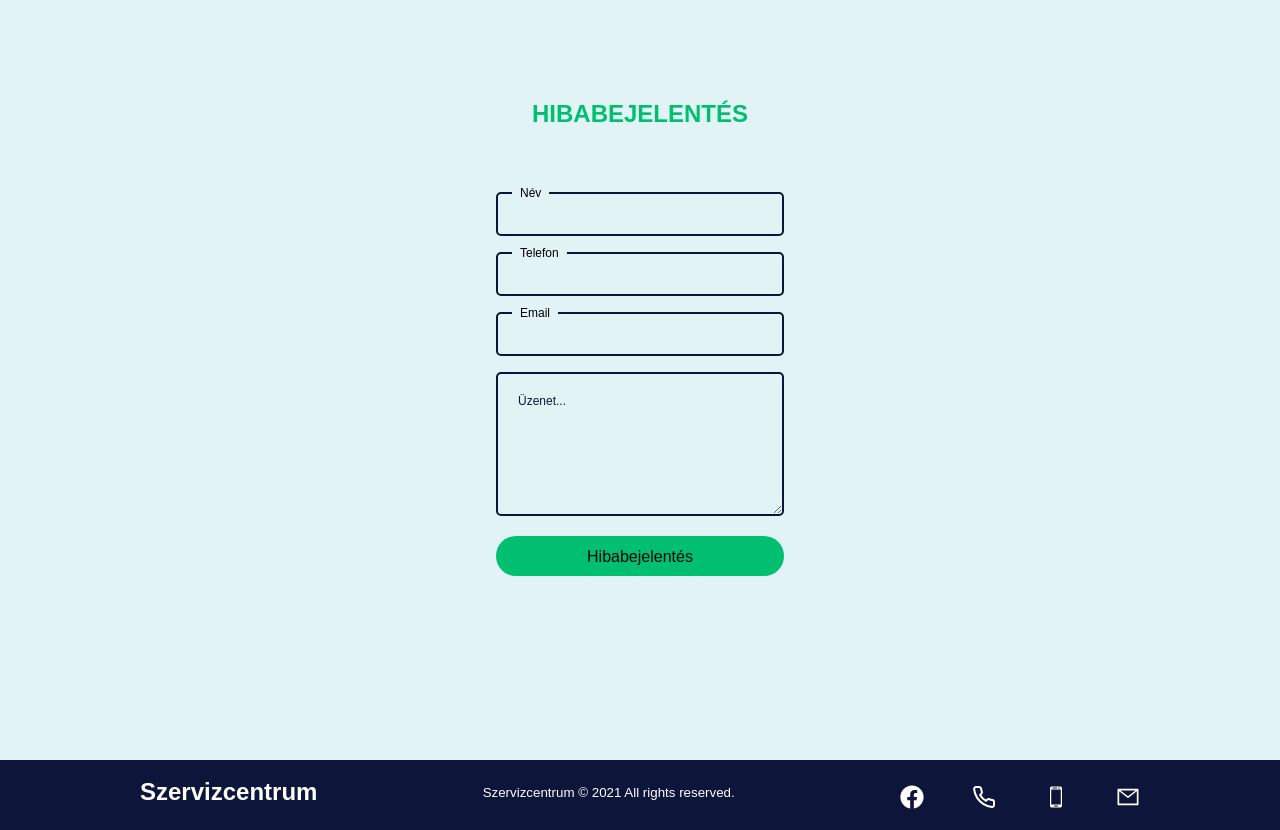
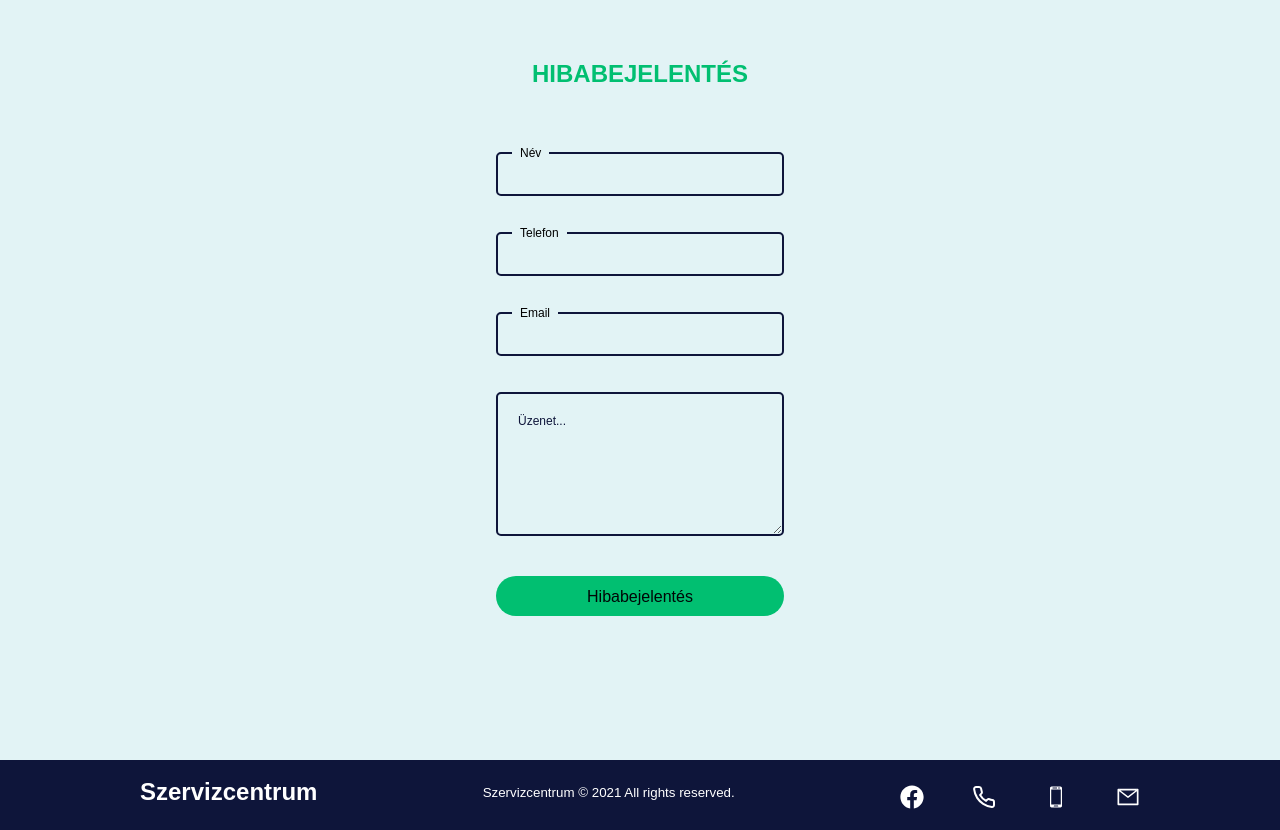
Before and after one commit to training6/szerviz, a React (Create React App) app in the folder frontend/: page / in a window 1280 px wide. Shown: the part 3180-4010 px from the top of the page. Built offline with nearby package versions, Linux system fonts and the light colour scheme.

Commit message:
update_form

```diff
--- a/frontend/src/components/MessageSection/Form.jsx
+++ b/frontend/src/components/MessageSection/Form.jsx
@@ -56,18 +56,17 @@ function Form() {
 */
 
   return(
-    <div className="wrapper">
 <form className='form' onSubmit={sendEmail}>
   <div className="rowM">
-<input type="text" id="name" className="forminput"  name="name" placeholder=" " required/>
+<input type="text" id="name" className="forminput"  name="name" placeholder="" required/>
 <label htmlFor="name" className="formlabel">Név</label>
 </div>
 <div className="rowM">
-<input type="tel" id="phone" className="forminput"  name="phone" placeholder=" " required/>
+<input type="tel" id="phone" className="forminput"  name="phone" placeholder="" required/>
 <label htmlFor="phone" className="formlabel">Telefon</label>
 </div>
 <div className="rowM">
-<input type="email" id="email" className="forminput"  name="email" placeholder=" " required />
+<input type="email" id="email" className="forminput"  name="email" placeholder="" required />
 <label htmlFor="email" className="formlabel">Email</label>
 </div>
 <div className="rowMT">
@@ -79,7 +78,6 @@ function Form() {
   </input>
 </div>
 </form>
-</div>
 )
 }
 
--- a/frontend/src/components/MessageSection/form.css
+++ b/frontend/src/components/MessageSection/form.css
@@ -1,12 +1,14 @@
-.wrapper {
+.form {
   display: flex;
   justify-content: center;
   align-items: center;
   font-size: 1.2rem;
+  flex-direction: column;
 }
 
 
 .rowM {
+
   position: relative;
   width: 18rem;
   height: 2.5rem;
```
